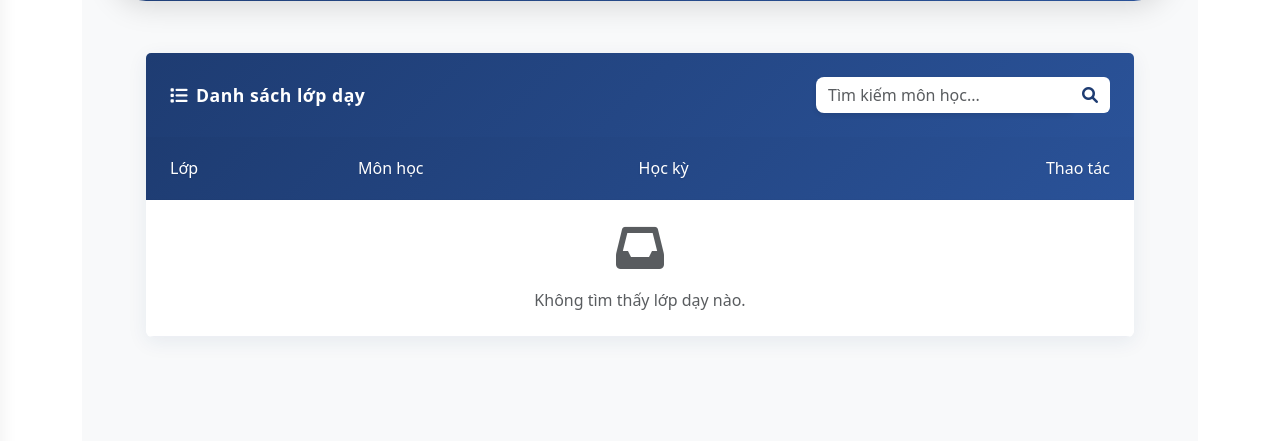
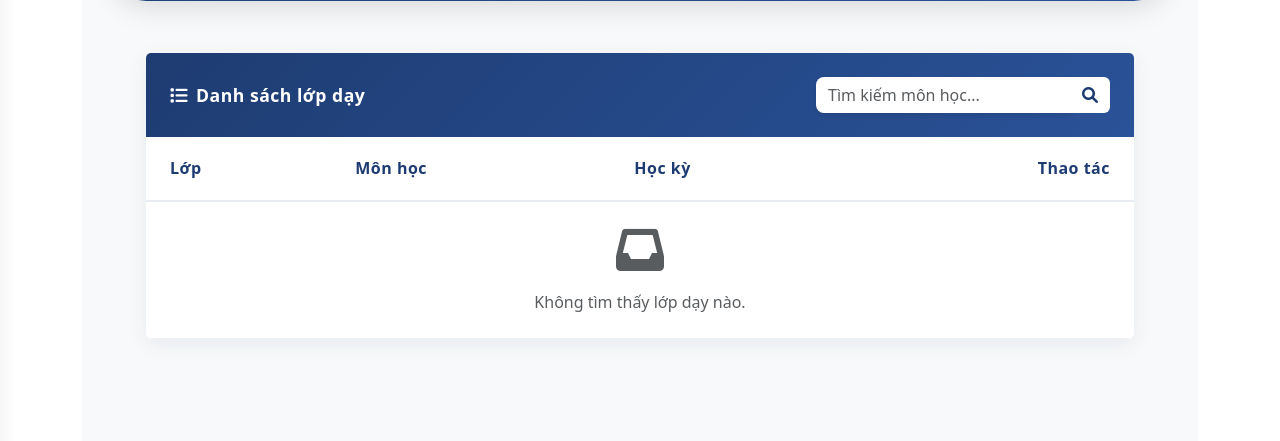
Before and after one commit to MaiThiDieuMy/ADP, a Django app: template templates/core/teacher/dashboard.html in a window 1280 px wide. Shown: the part 302-743 px from the top of the page. Run offline with Django 4.2, Linux system fonts and the light colour scheme; the template is opened without the code that fills it, so the values that code supplies are empty.

```diff
--- a/templates/core/teacher/dashboard.html
+++ b/templates/core/teacher/dashboard.html
@@ -540,7 +540,7 @@
         }
 
         .nav-title {
-            font-size: 1.4rem;
+        font-size: 1.4rem;
         }
     }
 
@@ -865,6 +865,64 @@
     .table thead {
         box-shadow: 0 2px 4px rgba(0, 0, 0, 0.05);
     }
+
+    /* Table header white background styling */
+    .table-white-header {
+        background: white !important;
+    }
+
+    .table-white-header th {
+        background-color: rgba(255, 255, 255, 0.7);
+        color: var(--primary-color) !important;
+        font-weight: 700;
+        padding: 1.2rem 1.5rem;
+        border-bottom: 2px solid rgba(30, 60, 114, 0.1) !important;
+        position: relative;
+        vertical-align: middle;
+        font-size: 1 rem;
+        letter-spacing: 0.5px;
+    }
+
+    /* Remove existing gradient styles for this table header */
+    .table thead tr,
+    .table thead th {
+        background: white !important;
+        text-shadow: none;
+    }
+
+    /* Add subtle hover effect */
+    .table-white-header th:hover {
+        background: rgba(30, 60, 114, 0.02) !important;
+        color: var(--primary-color) !important;
+    }
+
+    /* Remove any conflicting styles */
+    .table th,
+    .table-header-gradient th,
+    .table thead th {
+        background: white !important;
+        border: none;
+    }
+
+    /* Ensure text color */
+    .table thead th {
+        color: var(--primary-color) !important;
+    }
+
+    /* Optional: Add subtle transition */
+    .table thead th {
+        transition: all 0.3s ease;
+    }
+
+    /* Remove box shadow */
+    .table thead {
+        box-shadow: none;
+    }
+
+    /* Add border bottom to header */
+    .table thead {
+        border-bottom: 2px solid rgba(30, 60, 114, 0.1);
+    }
 </style>
 {% endblock %}
 
@@ -970,7 +1028,7 @@
                 <div class="table-responsive">
                     <table class="table table-hover align-middle mb-0">
                         <thead>
-                            <tr class="table-gradient-header">
+                            <tr class="table-white-header">
                                 <th class="px-4">Lớp</th>
                                 <th>Môn học</th>
                                 <th>Học kỳ</th>
```
